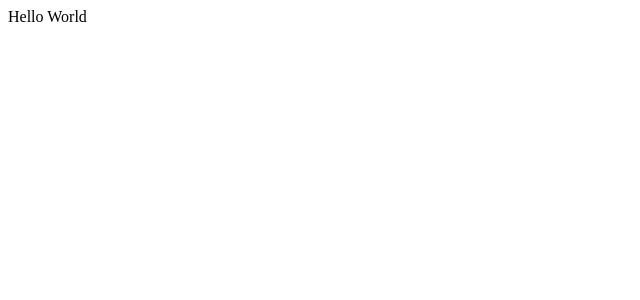
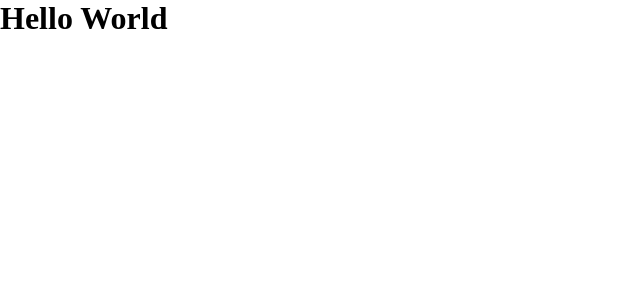
Before and after one commit to nelsonsantosaraujo/dtmoney, a React (Create React App) app: page / in a window 1280 px wide. Shown: the top 300 px of the page, without its empty margins (0-640 px from the left). Built offline with nearby package versions, Linux system fonts and the light colour scheme.

Commit message:
install styled-compoents and create GlobalStyle

```diff
--- a/package.json
+++ b/package.json
@@ -6,6 +6,7 @@
     "react": "^17.0.1",
     "react-dom": "^17.0.1",
     "react-scripts": "4.0.3",
+    "styled-components": "^5.2.1",
     "web-vitals": "^1.0.1"
   },
   "devDependencies": {
@@ -16,6 +17,7 @@
     "@types/node": "^12.0.0",
     "@types/react": "^17.0.0",
     "@types/react-dom": "^17.0.0",
+    "@types/styled-components": "^5.1.9",
     "typescript": "^4.1.2"
   },
   "scripts": {
--- a/public/index.html
+++ b/public/index.html
@@ -3,6 +3,9 @@
   <head>
     <meta charset="utf-8" />
     <meta name="viewport" content="width=device-width, initial-scale=1" />
+
+    <link rel="shortcut icon" href="favicon.png" type="image/png">
+
     <title>dtmoney</title>
   </head>
   <body>
--- a/src/App.tsx
+++ b/src/App.tsx
@@ -1,5 +1,10 @@
+import { GlobalStyle } from "./styles/global";
+
 export function App() {
   return (
-    <div>Hello World</div>
+    <div className="App">
+      <h1>Hello World</h1>
+      <GlobalStyle />
+    </div>
   );
 }
--- /dev/null
+++ b/src/styles/global.ts
@@ -0,0 +1,47 @@
+import { createGlobalStyle } from 'styled-components';
+
+export const GlobalStyle = createGlobalStyle`
+  :root {
+    --red: #E52E4D;
+    --blue: #5429CC;
+
+    --blue-light: #6933FF;
+
+    --text-body: #969CB2;
+    --text-title: #363F5F;
+
+    --background: #f0f2f5;
+    --shape: #FFFFFF;
+  }
+
+  * {
+    margin: 0;
+    padding: 0;
+    box-sizing: border-box;
+  }
+
+  html {
+    @media (max-width: 1080px) {
+      font-size: 93.75%;
+    }
+
+    @media (max-width: 720px) {
+      font-size: 87.5%;
+    }
+  }
+
+  body {
+    background: var(---background);
+    -webkit-font-smoothing: antialiased;
+  }
+
+  button {
+    cursor: pointer;
+  }
+
+  [disabled] {
+    opacity: 0.6;
+    cursor: not-allowed;
+  }
+
+`;
```
Also changed, not shown: 1 other file (tests, documents, lock files or other folders).
